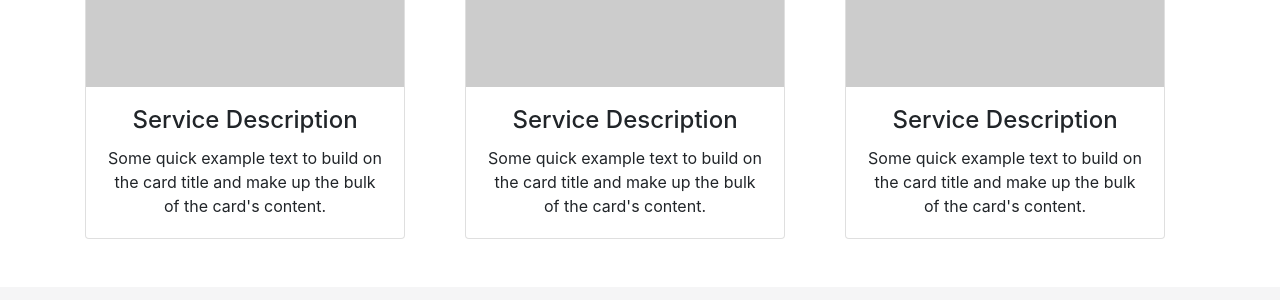
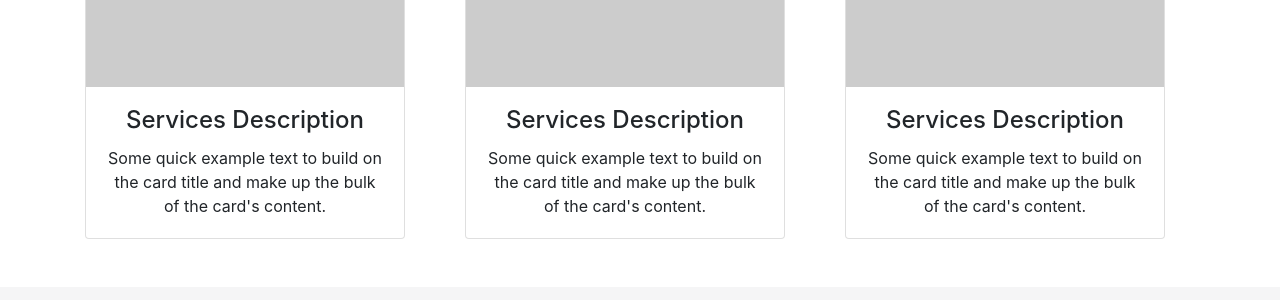
Before and after one commit to carlosguillen/bootstrap-jekyll, a Jekyll site: the page built from index.html, in a window 1280 px wide. Shown: the part 866-1166 px from the top of the page. Built offline with Jekyll 4.4.1, drawn with Linux system fonts in a browser that asks for light colours.

Commit message:
git pages

```diff
--- a/_includes/card2.html
+++ b/_includes/card2.html
@@ -1,7 +1,7 @@
 <div class="card text-center" style="width: 20rem;">
     <img class="card-img-top" src="http://placehold.it/400x250" alt="Card image cap">
     <div class="card-body">
-        <h4 class="card-title">Service Description</h4>
+        <h4 class="card-title">Services Description</h4>
         <p class="card-text">Some quick example text to build on the card title and make up the bulk of the card's content.</p>
         <!-- <a href="#" class="btn btn-primary">Go somewhere</a> -->
     </div>
```
Also changed, not shown: 1 other file.
